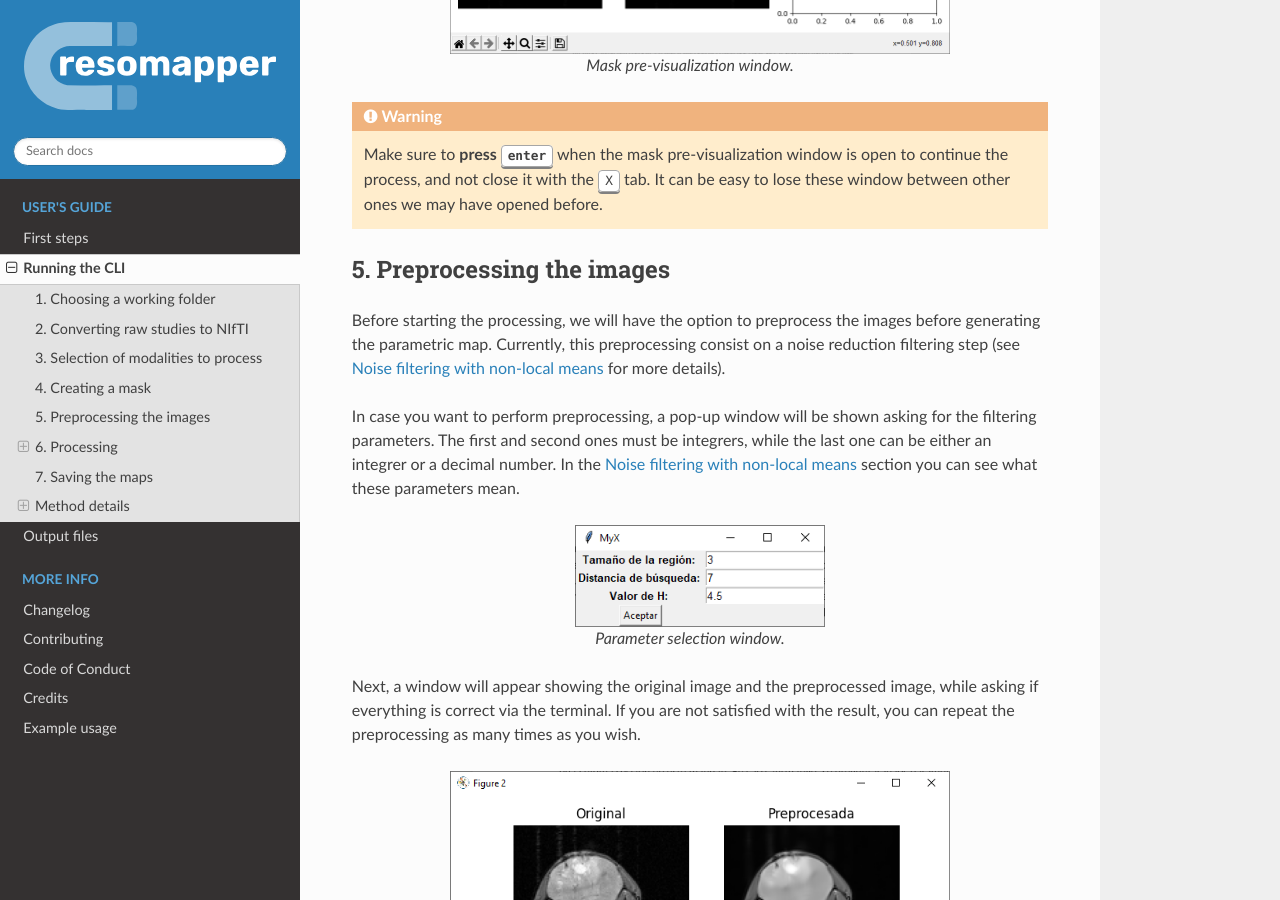
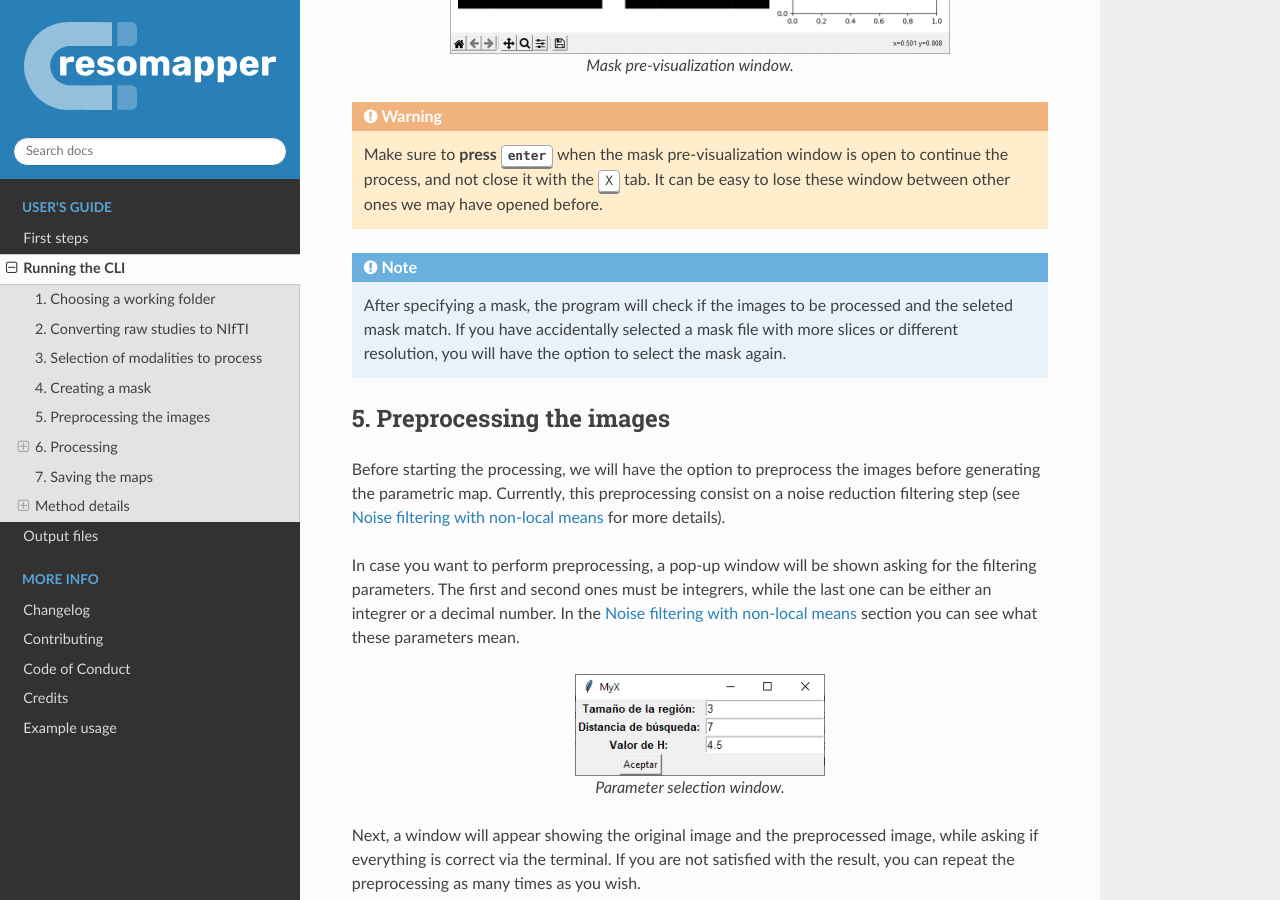
Before and after one commit to Biomedical-MR/resomapper, a Sphinx documentation site: the page built from docs/handbook.md, in a window 1280 px wide and 900 px high, scrolled down 3212 px. Built offline with Sphinx 7.4.7 and the Read the Docs theme 2.0.0, drawn with Linux system fonts in a browser that asks for light colours; pages that are not in the unit, such as notebooks, are missing from menus.

Commit message:
Update masking information in docs

````diff
--- a/docs/handbook.md
+++ b/docs/handbook.md
@@ -89,6 +89,10 @@ Mask pre-visualization window.
 
 ```{warning}
 Make sure to **press {kbd}`enter`** when the mask pre-visualization window is open to continue the process, and not close it with the {kbd}`X` tab. It can be easy to lose these window between other ones we may have opened before.
+```
+
+```{note}
+After specifying a mask, the program will check if the images to be processed and the seleted mask match. If you have accidentally selected a mask file with more slices or different resolution, you will have the option to select the mask again.
 ```
 
 (preprocessing)=
````
